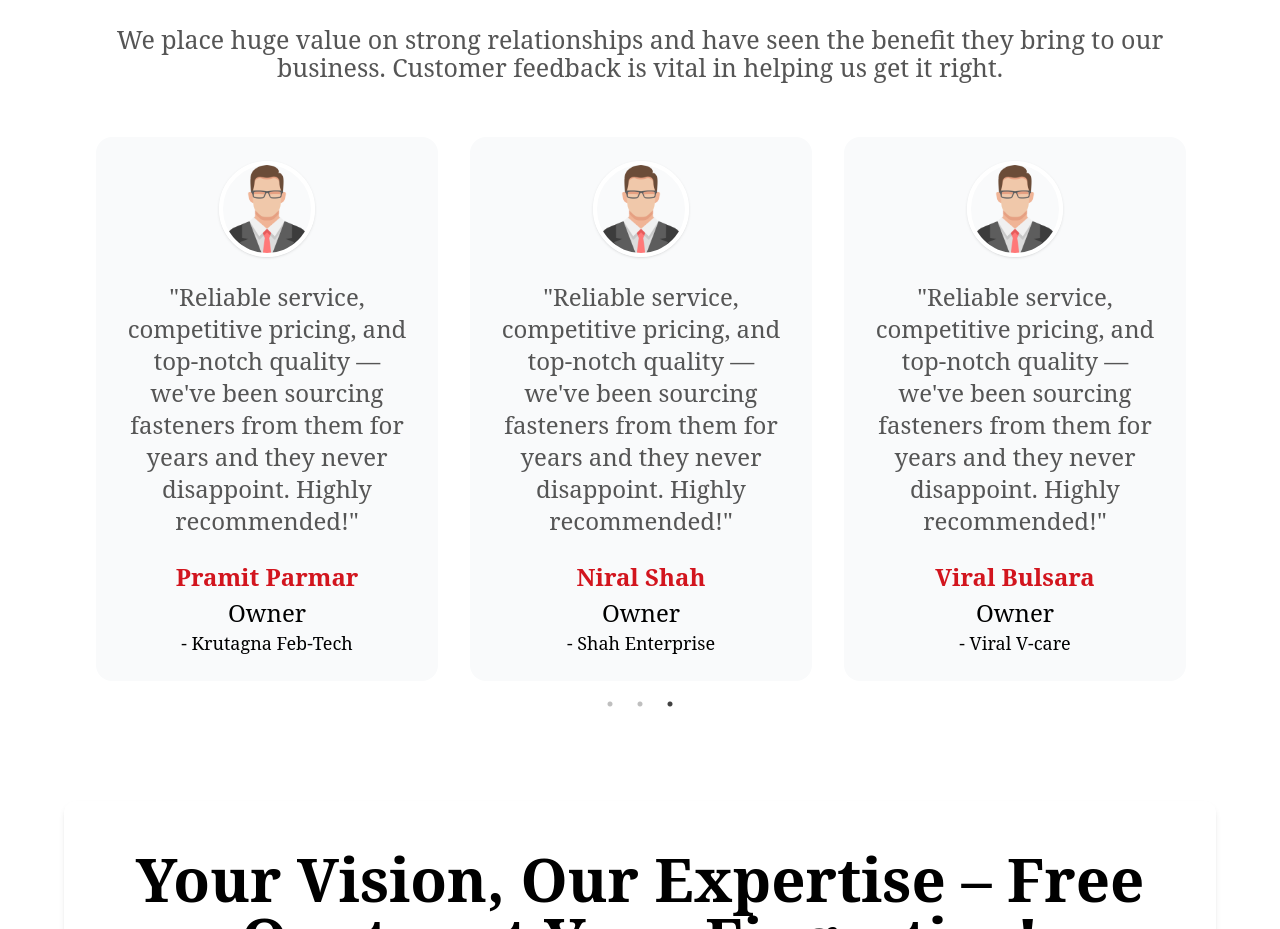
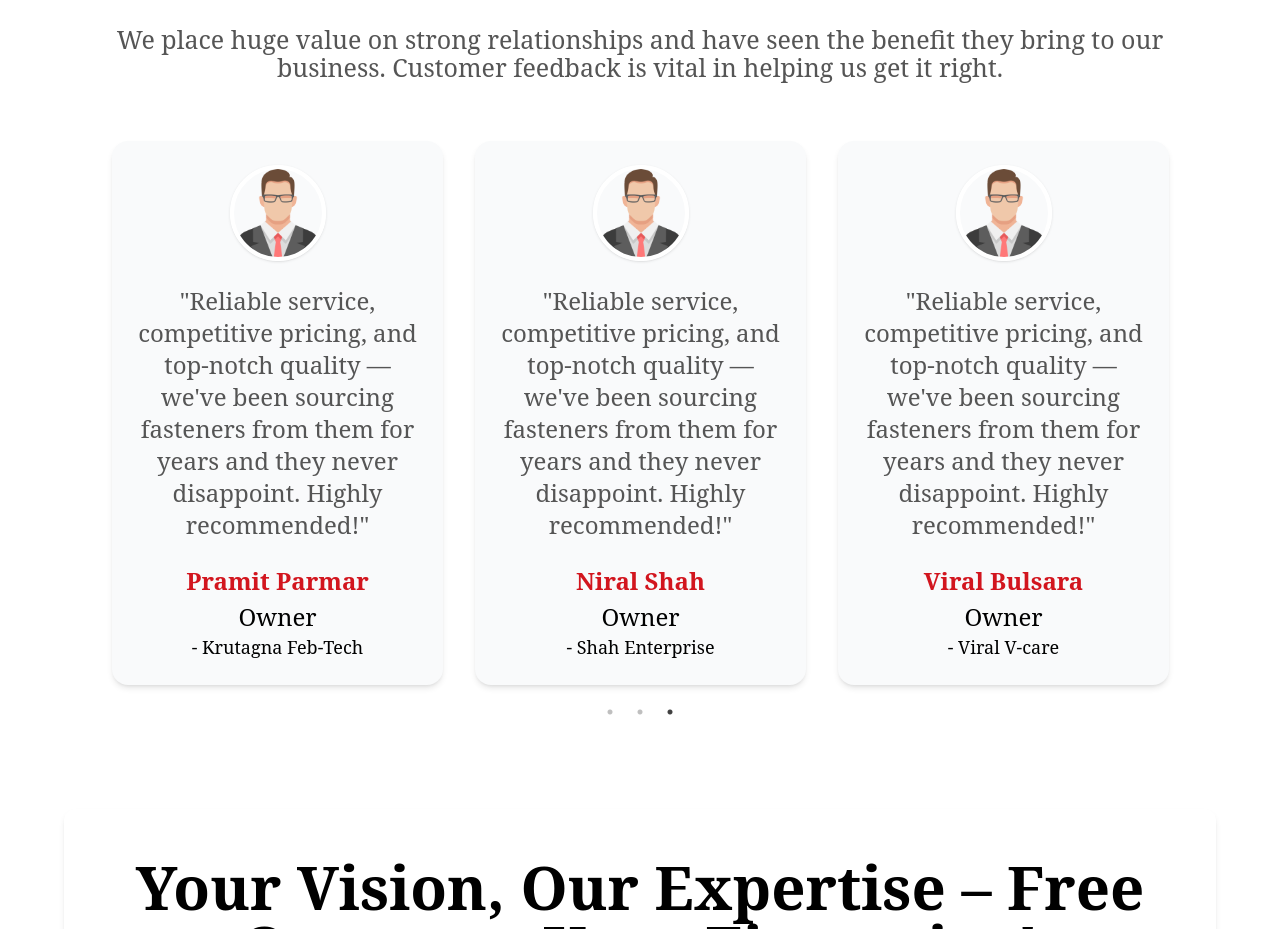
Before and after one commit to vernoxy2/riddhi_siddhi_latest, a React (Vite) app: page / in a window 1280 px wide. Shown: the part 4608-5537 px from the top of the page. Built offline with nearby package versions, Linux system fonts and the light colour scheme.

Commit message:
Add project files

```diff
--- a/src/components/Clients/Clients.jsx
+++ b/src/components/Clients/Clients.jsx
@@ -1,7 +1,8 @@
 import React, { useEffect } from "react";
 import clientImg from "../../assets/Home/clientImg.png";
 import Slider from "react-slick";
-
+import "slick-carousel/slick/slick.css";
+import "slick-carousel/slick/slick-theme.css";
 import AOS from "aos";
 import "aos/dist/aos.css";
 
@@ -76,12 +77,12 @@ const Clients = () => {
         they bring to our business. Customer feedback is vital in helping us get it right.
       </p>
 
-      <div className="w-full">
-        <Slider {...settings} className="">
+      <div className="w-full px-4">
+        <Slider {...settings}>
           {testimonials.map((testimonial, idx) => (
             <div key={idx} className="px-4">
               <div
-                className="bg-gray-50 rounded-2xl flex flex-col items-center my-2 p-6 transition hover:shadow-xl h-full text-center"
+                className="bg-gray-50 rounded-2xl shadow-md flex flex-col items-center my-3 p-6 transition hover:shadow-xl h-full text-center"
                 data-aos="zoom-in-up"
               >
                 <img
```
